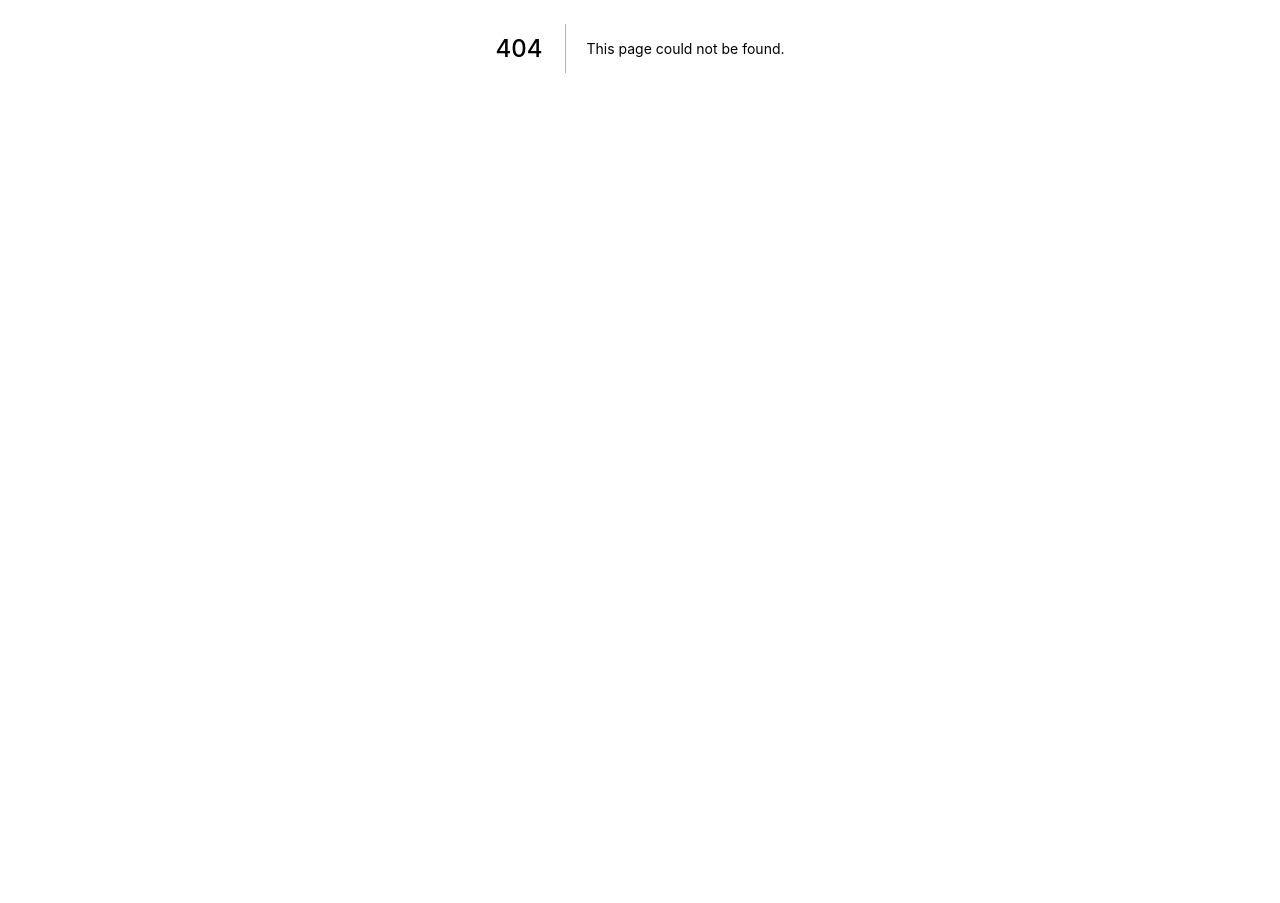
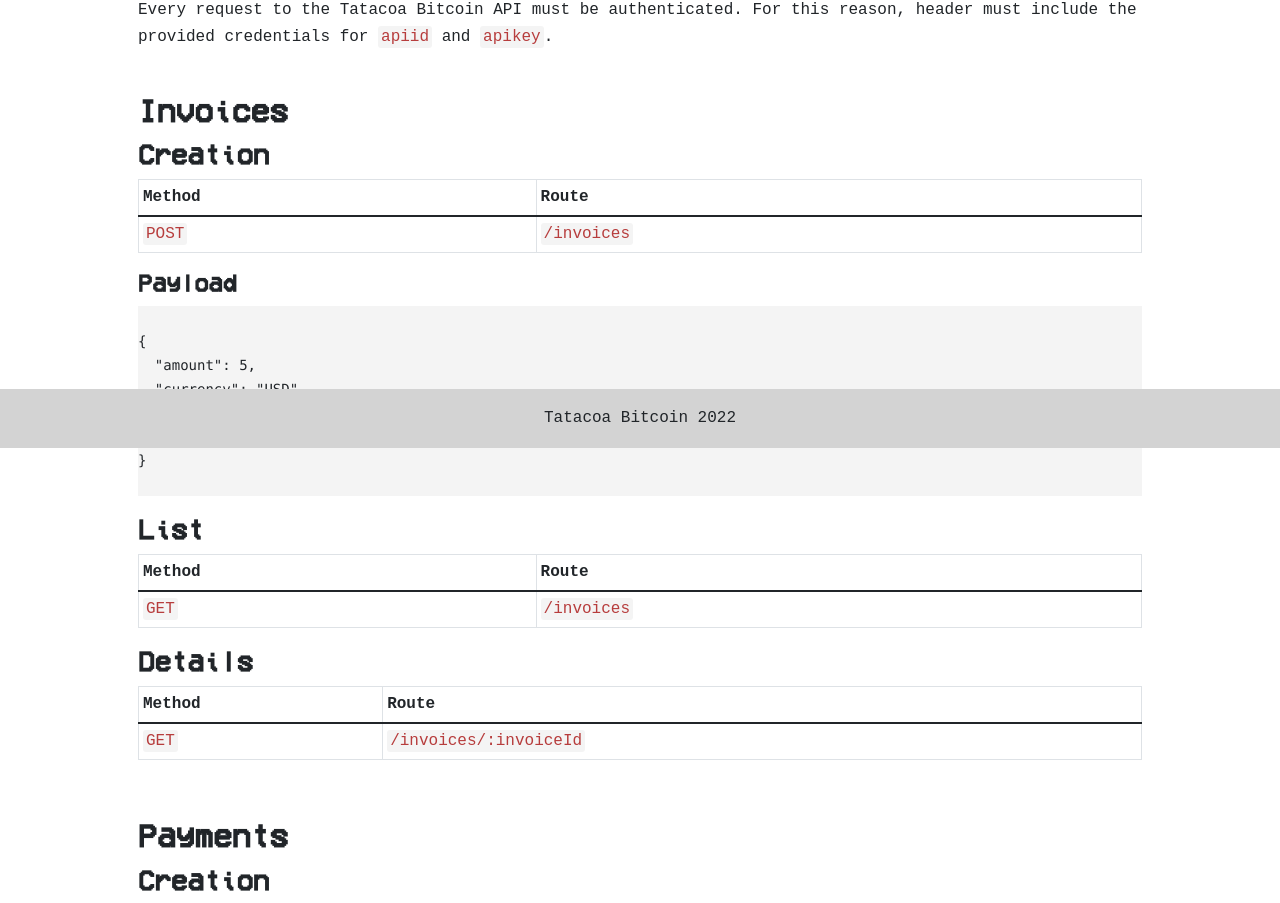
Before and after one commit to TatacoaBitcoin/api-docs-next, a Next.js app: page /en in a window 1280 px wide. Before the commit this address had no page. Shown: the part 352-1255 px from the top of the page. Before the commit the page ends 800 px from the top, so only its background shows below. Built offline with nearby package versions, Linux system fonts and the light colour scheme.

Commit message:
added en translation

```diff
--- /dev/null
+++ b/pages/en.js
@@ -0,0 +1,272 @@
+import React from "react";
+import Container from "react-bootstrap/Container";
+import Table from "react-bootstrap/Table";
+import Head from "next/head";
+import Image from "next/image";
+
+import styles from "../styles/Home.module.css";
+import "bootstrap/dist/css/bootstrap.min.css";
+
+const en = () => {
+  return (
+    <div className={styles.container}>
+      <Head>
+        <title>Docs | API Tatacoa Bitcoin</title>
+        <link rel="icon" href="/favicon.ico" />
+      </Head>
+
+      <main>
+        <header className={styles.header}>
+          <Image
+            className={styles.logo}
+            src="/logo-s.png"
+            alt="logo"
+            width={100}
+            height={100}
+          />
+          <h1>Tatacoa Bitcoin API</h1>
+        </header>
+
+        <Container className="pb-5 px-0 p-sm-5">
+          <section className={styles.section}>
+            <h2>Authentication</h2>
+            <p>
+              Every request to the Tatacoa Bitcoin API must be authenticated.
+              For this reason, header must include the provided credentials for{" "}
+              <span className={styles.code}>apiid</span> and{" "}
+              <span className={styles.code}>apikey</span>.
+            </p>
+          </section>
+
+          <section className={styles.section}>
+            <h2>Invoices</h2>
+
+            <h3>Creation</h3>
+            <Table bordered size="sm">
+              <thead>
+                <tr>
+                  <th>Method</th>
+                  <th>Route</th>
+                </tr>
+              </thead>
+              <tbody>
+                <tr>
+                  <td>
+                    <span className={styles.code}>POST</span>
+                  </td>
+                  <td>
+                    <span className={styles.code}>/invoices</span>
+                  </td>
+                </tr>
+              </tbody>
+            </Table>
+
+            <h4>Payload</h4>
+            <pre>
+              <code>{`
+{
+  "amount": 5,
+  "currency": "USD",
+  "description": "tatacoa bitcoin invoice",
+  "webhook": "https://webhook.com"
+}
+        `}</code>
+            </pre>
+
+            <h3>List</h3>
+            <Table bordered size="sm">
+              <thead>
+                <tr>
+                  <th>Method</th>
+                  <th>Route</th>
+                </tr>
+              </thead>
+              <tbody>
+                <tr>
+                  <td>
+                    <span className={styles.code}>GET</span>
+                  </td>
+                  <td>
+                    <span className={styles.code}>/invoices</span>
+                  </td>
+                </tr>
+              </tbody>
+            </Table>
+
+            <h3>Details</h3>
+            <Table bordered responsive size="sm">
+              <thead>
+                <tr>
+                  <th>Method</th>
+                  <th>Route</th>
+                </tr>
+              </thead>
+              <tbody>
+                <tr>
+                  <td>
+                    <span className={styles.code}>GET</span>
+                  </td>
+                  <td>
+                    <span className={styles.code}>/invoices/:invoiceId</span>
+                  </td>
+                </tr>
+              </tbody>
+            </Table>
+          </section>
+
+          <section className={styles.section}>
+            <h2>Payments</h2>
+
+            <h3>Creation</h3>
+            <Table bordered responsive size="sm">
+              <thead>
+                <tr>
+                  <th>Method</th>
+                  <th>Route</th>
+                </tr>
+              </thead>
+              <tbody>
+                <tr>
+                  <td>
+                    <span className={styles.code}>POST</span>
+                  </td>
+                  <td>
+                    <span className={styles.code}>/payments</span>
+                  </td>
+                </tr>
+              </tbody>
+            </Table>
+
+            <h4>Payload</h4>
+            <pre>
+              <code>{`
+{
+  "invoice": "lnbc1150n1p3qhh...3pf2gpe3g2usn0qcz49gq6nqwxw"
+}
+        `}</code>
+            </pre>
+
+            <h3>List</h3>
+            <Table bordered responsive size="sm">
+              <thead>
+                <tr>
+                  <th>Method</th>
+                  <th>Route</th>
+                </tr>
+              </thead>
+              <tbody>
+                <tr>
+                  <td>
+                    <span className={styles.code}>GET</span>
+                  </td>
+                  <td>
+                    <span className={styles.code}>/payments</span>
+                  </td>
+                </tr>
+              </tbody>
+            </Table>
+
+            <h3>Details</h3>
+            <Table bordered responsive size="sm">
+              <thead>
+                <tr>
+                  <th>Method</th>
+                  <th>Route</th>
+                </tr>
+              </thead>
+              <tbody>
+                <tr>
+                  <td>
+                    <span className={styles.code}>GET</span>
+                  </td>
+                  <td>
+                    <span className={styles.code}>/payments/:paymentId</span>
+                  </td>
+                </tr>
+              </tbody>
+            </Table>
+          </section>
+
+          <section className={styles.section}>
+            <h2>Gifts</h2>
+
+            <h3>Creation</h3>
+            <Table bordered responsive size="sm">
+              <thead>
+                <tr>
+                  <th>Method</th>
+                  <th>Route</th>
+                </tr>
+              </thead>
+              <tbody>
+                <tr>
+                  <td>
+                    <span className={styles.code}>POST</span>
+                  </td>
+                  <td>
+                    <span className={styles.code}>/gifts</span>
+                  </td>
+                </tr>
+              </tbody>
+            </Table>
+
+            <h4>Payload</h4>
+            <pre>
+              <code>{`
+{
+  "amount": 10,
+  "currency": "USD",
+  "description": "tatacoa bitcoin gift"
+}
+        `}</code>
+            </pre>
+
+            <h3>List</h3>
+            <Table bordered responsive size="sm">
+              <thead>
+                <tr>
+                  <th>Method</th>
+                  <th>Route</th>
+                </tr>
+              </thead>
+              <tbody>
+                <tr>
+                  <td>
+                    <span className={styles.code}>GET</span>
+                  </td>
+                  <td>
+                    <span className={styles.code}>/gifts</span>
+                  </td>
+                </tr>
+              </tbody>
+            </Table>
+
+            <h3>Details</h3>
+            <Table bordered responsive size="sm">
+              <thead>
+                <tr>
+                  <th>Method</th>
+                  <th>Route</th>
+                </tr>
+              </thead>
+              <tbody>
+                <tr>
+                  <td>
+                    <span className={styles.code}>GET</span>
+                  </td>
+                  <td>
+                    <span className={styles.code}>/gits/:giftId</span>
+                  </td>
+                </tr>
+              </tbody>
+            </Table>
+          </section>
+        </Container>
+      </main>
+
+      <footer className={styles.footer}>Tatacoa Bitcoin 2022</footer>
+    </div>
+  );
+};
+
+export default en;
```
